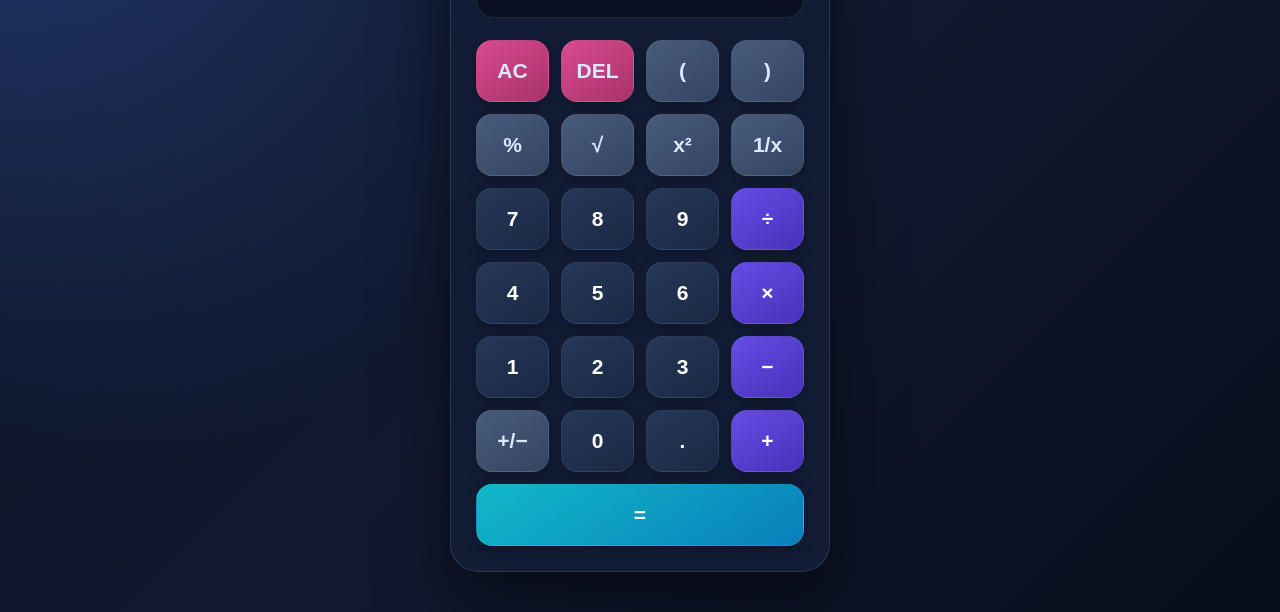
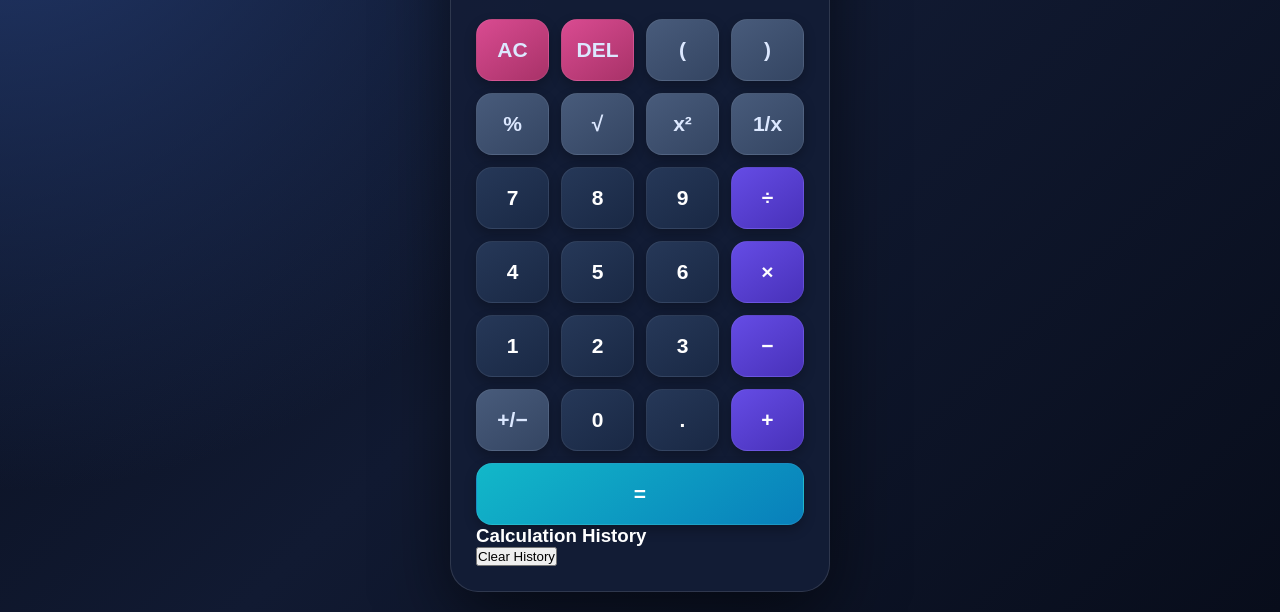
Before and after one commit to saim-app/calculator-app, a plain HTML site: page index.html in a window 1280 px wide. Shown: the part 188-800 px from the top of the page. Drawn offline with Linux system fonts and the light colour scheme.

Commit message:
Update index.html
Signed-off-by: saim-app <fatokhan295@gmail.com>

```diff
--- a/index.html
+++ b/index.html
@@ -51,6 +51,11 @@
       <button class="equals" data-action="calculate">=</button>
 
     </div>
+    <section class="history">
+  <h3>Calculation History</h3>
+  <button id="clearHistory" type="button">Clear History</button>
+  <ul id="historyList"></ul>
+</section>
   </main>
 
   <script src="script.js"></script>
```
